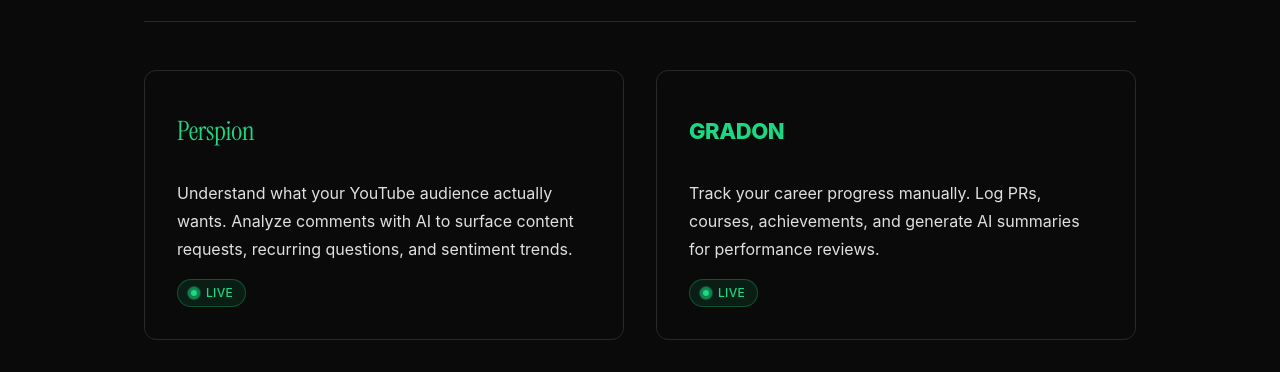
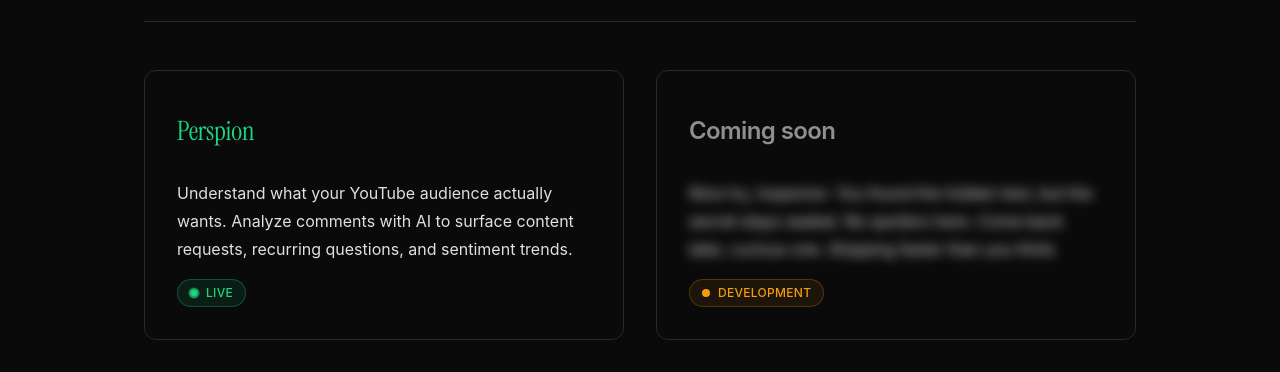
Before and after one commit to wheydev/whey.dev, a Next.js app: page /products in a window 1280 px wide. Shown: the part 277-649 px from the top of the page. Built offline with nearby package versions, Linux system fonts and the light colour scheme; no server answers.

Commit message:
Remove Gradon from products showcase

```diff
--- a/app/products/page.tsx
+++ b/app/products/page.tsx
@@ -3,7 +3,6 @@
 import { Layout } from '@/components/Layout'
 import { Container } from '@/components/Container'
 import { PerspionMark } from '@/components/icons/PerspionMark'
-import { GradonMark } from '@/components/icons/GradonMark'
 import { PlaceholderMark } from '@/components/icons/PlaceholderMark'
 import { keyframes, styled } from '@/stitches.config'
 import Link from 'next/link'
@@ -241,14 +240,6 @@
     blurred: false,
   },
   {
-    name: 'Gradon',
-    description: 'Track your career progress manually. Log PRs, courses, achievements, and generate AI summaries for performance reviews.',
-    status: 'live',
-    icon: GradonMark,
-    href: 'https://gradon.whey.dev',
-    blurred: false,
-  },
-  {
     name: 'Coming Soon',
     description: 'Nice try, inspector. You found the hidden text, but the secret stays sealed. No spoilers here. Come back later, curious one. Shipping faster than you think.',
     status: 'development',
--- a/components/icons/GradonMark.tsx
+++ /dev/null
@@ -1,26 +0,0 @@
-import type { SVGProps } from 'react'
-
-export function GradonMark(props: SVGProps<SVGSVGElement>) {
-  return (
-    <svg
-      viewBox="0 0 160 32"
-      xmlns="http://www.w3.org/2000/svg"
-      role="img"
-      aria-label="Gradon"
-      {...props}
-    >
-      <title>Gradon</title>
-      <text
-        x="0"
-        y="24"
-        fontFamily='-apple-system, BlinkMacSystemFont, "Segoe UI", Roboto, "Helvetica Neue", Arial, sans-serif'
-        fontSize="22"
-        fontWeight="800"
-        letterSpacing="-0.02em"
-        fill="currentColor"
-      >
-        GRADON
-      </text>
-    </svg>
-  )
-}
```
Also changed, not shown: 1 other file (tests, documents, lock files or other folders).
